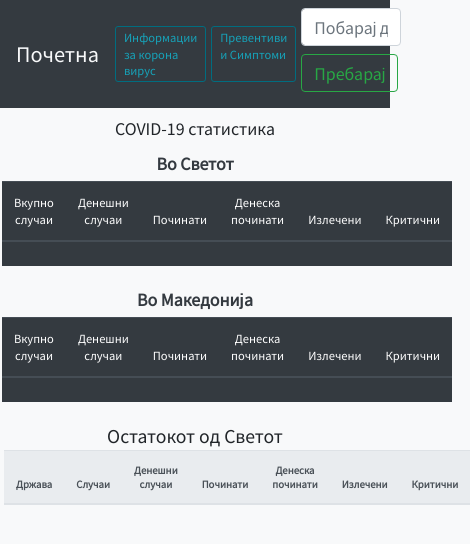
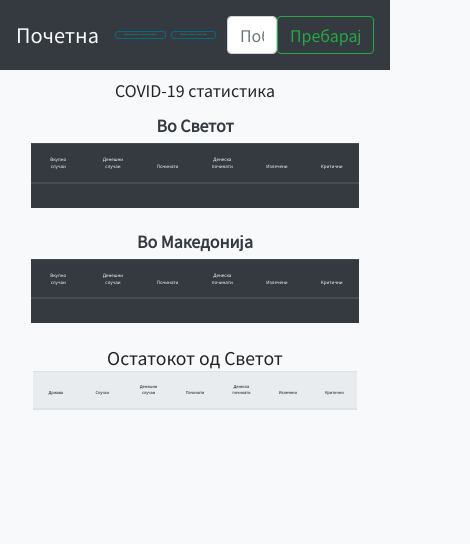
Before and after one commit to SashoLichovski/corona-website-project.github.io, a plain HTML site: page index.html in a window 390 px wide. Shown: the whole page, 470 px wide, since content can reach past the window. Drawn offline with nearby package versions, Linux system fonts and the light colour scheme; no server answers.

Commit message:
responsive update 2

```diff
--- a/Style/CDTStyle.css
+++ b/Style/CDTStyle.css
@@ -174,14 +174,14 @@
     }
     .statisticTable{
         text-align: center;
-        table-layout: auto;
+        font-size: 0.7em;
     }
-    #allCountriesHeader{
+    /* #allCountriesHeader{
         font-size: 1.1em;
     }
     .allCountriesStatisticHead{
-        font-size: 1em;
-    }
+        font-size: 80%;
+    } */
     .countryTableRow{
         padding: 2px 5px;
         font-size: 80%;
@@ -213,9 +213,13 @@
         font-weight: 300;
         padding: 2px 10px;
     }
+
 }
 
 @media only screen and (max-width : 700px){
+    #countrySearch{
+        width: 50px;
+    }
     #header{
         font-size: 1em;
     }
@@ -243,13 +247,13 @@
     }
     .statisticTable{
         text-align: center;
-        table-layout: auto;
+        table-layout: fixed;
     }
     #allCountriesHeader{
         font-size: 1.1em;
     }
     .allCountriesStatisticHead{
-        font-size: 80%;
+        font-size: 60%;
     }
     .countryTableRow{
         padding: 2px 5px;
@@ -285,6 +289,9 @@
 }
 
 @media only screen and (max-width : 400px){
+    #nav{
+        font-size: 0.2em;
+    }
     #header{
         font-size: 1em;
     }
@@ -312,13 +319,11 @@
     }
     .statisticTable{
         text-align: center;
-        table-layout: auto;
+        table-layout: fixed;
+        font-size: 0.4em;
     }
     #allCountriesHeader{
         font-size: 1.1em;
-    }
-    .allCountriesStatisticHead{
-        font-size: 60%;
     }
     .countryTableRow{
         padding: 2px 5px;
--- a/index.html
+++ b/index.html
@@ -101,7 +101,7 @@
         <table class="statisticTable table table-striped table-dark" id="allCountriesTable">
             <thead class="thead-light">
                 <tr id="trHead">
-                    <th scope="col" class="allCountriesStatisticHead">Држава</th>
+                    <th scope="col" class="allCountriesStatisticHead" id="asd">Држава</th>
                     <th scope="col" class="allCountriesStatisticHead">Случаи</th>
                     <th scope="col" class="allCountriesStatisticHead">Денешни случаи</th>
                     <th scope="col" class="allCountriesStatisticHead">Починати</th>
```
